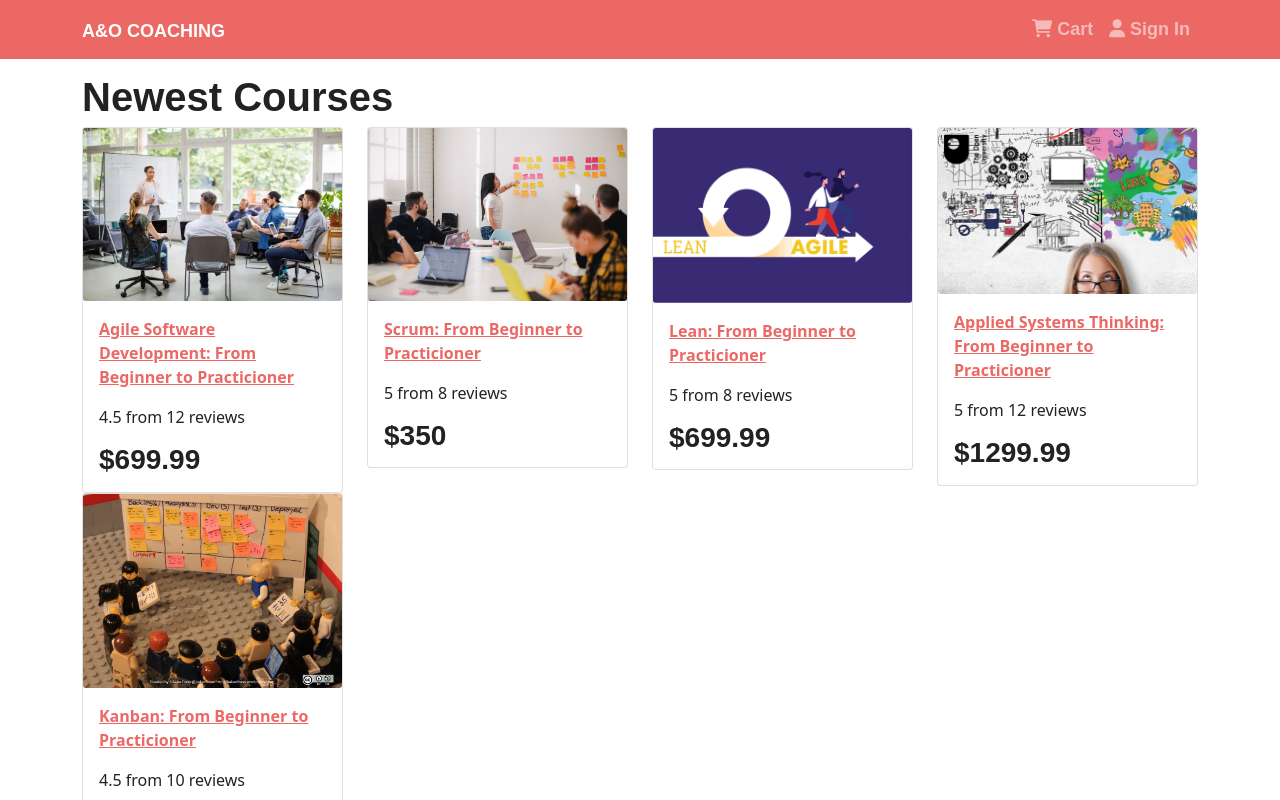
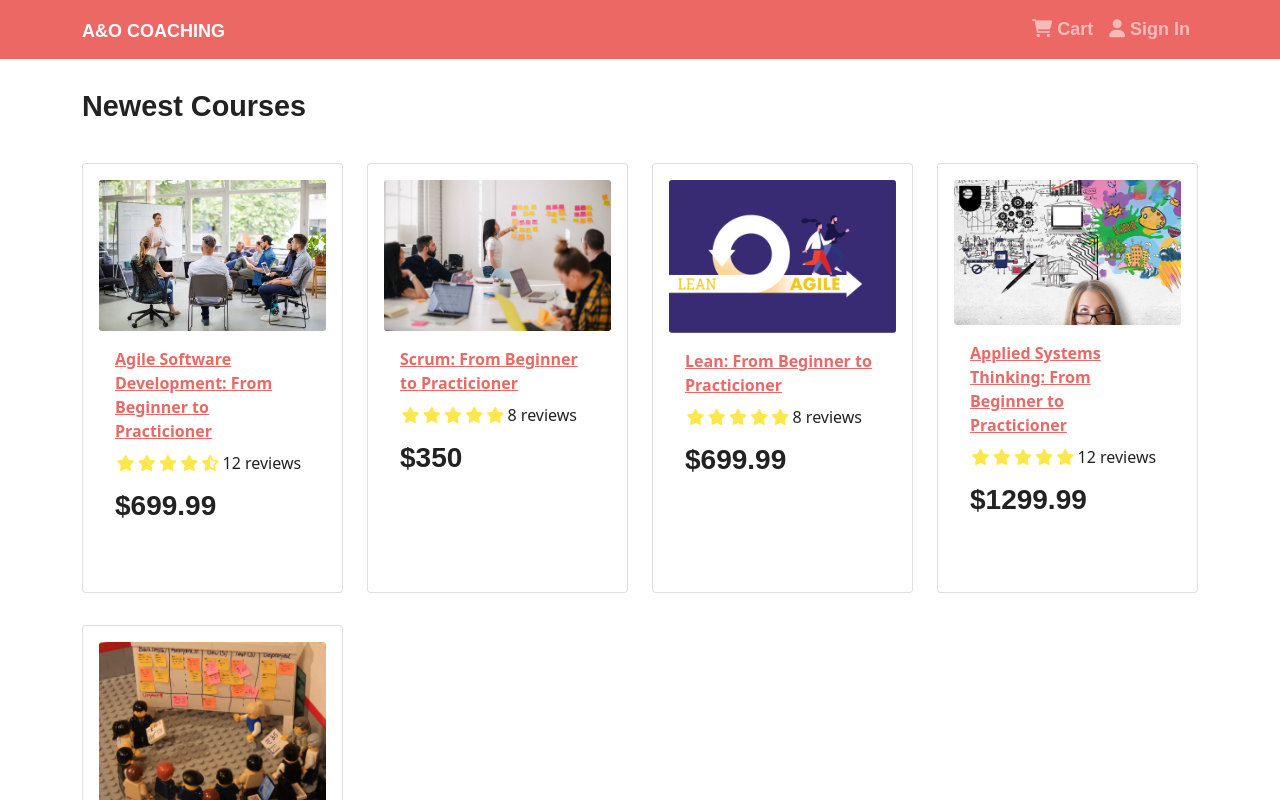
Before and after one commit to lucaleyva/Capstone_Frontend, a React (Create React App) app in the folder frontend/: page / in a window 1280 px wide. Shown: the top 800 px of the page. Built offline with nearby package versions, Linux system fonts and the light colour scheme; a web font is replaced by a local one.

Commit message:
Added Rating component and made visible from the product cards on the Home Screen.

```diff
--- a/frontend/src/components/Product.js
+++ b/frontend/src/components/Product.js
@@ -1,9 +1,10 @@
 import React from 'react'
 import { Card } from 'react-bootstrap'
+import Rating from './Rating'
 
 const Product = ({product}) => {
     return (
-        <Card>
+        <Card className='my-3 p-3 rounded' style={{minHeight:'430px'}}>
             <a href={`/product/${product._id}`}>
                 <Card.Img src={product.image} varian='top' />
             </a>
@@ -14,9 +15,7 @@
                 </a>
 
                 <Card.Text as='div'>
-                    <div className='my-3'>
-                        {product.rating} from {product.numReviews} reviews
-                    </div>
+                    <Rating value={product.rating} text={`${product.numReviews} reviews`} />
                 </Card.Text>
 
                 <Card.Text as='h3'>&#36;{product.price}</Card.Text>
--- /dev/null
+++ b/frontend/src/components/Rating.js
@@ -0,0 +1,82 @@
+import React from 'react'
+import PropTypes from 'prop-types';
+
+const Rating = ({ value, text, color}) => {
+    return (
+        <div className='rating'>
+            <span>
+                <i
+                style={{color}}
+                className={
+                   value >= 1
+                   ? 'fas fa-star'
+                   : value >= 0.5
+                   ? 'fas fa-star-half-alt'
+                   : 'far fa-star'
+                }>
+                </i>
+            </span>
+            <span>
+                <i
+                style={{color}}
+                className={
+                   value >= 2
+                   ? 'fas fa-star'
+                   : value >= 1.5
+                   ? 'fas fa-star-half-alt'
+                   : 'far fa-star'
+                }>
+                </i>
+            </span>
+            <span>
+                <i
+                style={{color}}
+                className={
+                   value >= 3
+                   ? 'fas fa-star'
+                   : value >= 2.5
+                   ? 'fas fa-star-half-alt'
+                   : 'far fa-star'
+                }>
+                </i>
+            </span>
+            <span>
+                <i
+                style={{color}}
+                className={
+                   value >= 4
+                   ? 'fas fa-star'
+                   : value >= 3.5
+                   ? 'fas fa-star-half-alt'
+                   : 'far fa-star'
+                }>
+                </i>
+            </span>
+            <span>
+                <i
+                style={{color}}
+                className={
+                   value >= 5
+                   ? 'fas fa-star'
+                   : value >= 4.5
+                   ? 'fas fa-star-half-alt'
+                   : 'far fa-star'
+                }>
+                </i>
+            </span>
+               <span>{text && text}</span> {/* If there's text then show it */}
+        </div>
+    )
+}
+
+Rating.defaultProps = {
+    color:'#FDE74C'
+}
+
+Rating.propTypes = {
+    value: PropTypes.number.isRequired,
+    text: PropTypes.string.isRequired,
+    color: PropTypes.string,
+}
+
+export default Rating
--- a/frontend/src/index.css
+++ b/frontend/src/index.css
@@ -1,3 +1,21 @@
-main {
+main{
     min-height: 80vh;
-}
+  }
+
+  h1{
+  font-size: 1.8rem;
+  padding:1rem 0;
+  }
+
+  h2{
+  font-size: 1.4rem;
+  padding:0.5rem 0;
+  }
+
+  h3{
+    padding:1rem 0;
+  }
+
+  .rating span{
+  margin:0.1rem;
+  }
--- a/frontend/src/screens/HomeScreen.js
+++ b/frontend/src/screens/HomeScreen.js
@@ -8,8 +8,8 @@
         <>
             <h1>Newest Courses</h1>
             <Row>
-                {products.map(product => (
-                    <Col sm={12} md={6} lg={4} xl={3}>
+                {products.map((product) => (
+                    <Col key={product._id} sm={12} md={6} lg={4} xl={3}>
                         <Product product={product} />
                     </Col>
                 ))}
```
